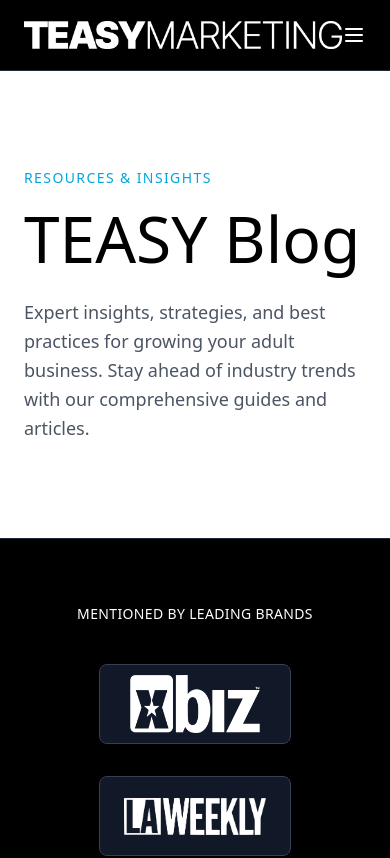
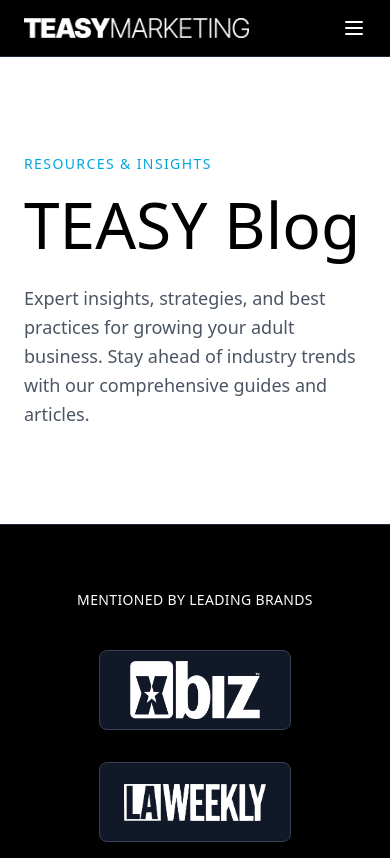
Before and after one commit to teasy-01/teasy-marketing, a React (Vite) app: page /blog in a window 390 px wide. Shown: the top 858 px of the page. Built offline with nearby package versions, Linux system fonts and the light colour scheme.

Commit message:
Change mobile logo size to 20px

```diff
--- a/components/Logo.tsx
+++ b/components/Logo.tsx
@@ -1,12 +1,12 @@
 export function Logo({ variant = 'light', className = '' }: { variant?: 'light' | 'dark'; className?: string }) {
   return (
     <div
-      className={className || "h-[38px] sm:h-[38px] md:h-[29px] lg:h-[20px] flex items-center min-h-[38px] sm:min-h-[38px] md:min-h-[29px] lg:min-h-[20px]"}
+      className={className || "h-[20px] sm:h-[20px] md:h-[29px] lg:h-[20px] flex items-center min-h-[20px] sm:min-h-[20px] md:min-h-[29px] lg:min-h-[20px]"}
     >
       <img
         src="/media/teasy-marketing-logo.png"
         alt="TEASY Marketing"
-        className="h-full w-auto object-contain max-h-[38px] sm:max-h-[38px] md:max-h-[29px] lg:max-h-[20px]"
+        className="h-full w-auto object-contain max-h-[20px] sm:max-h-[20px] md:max-h-[29px] lg:max-h-[20px]"
         loading="eager"
         width="120"
         height="32"
--- a/index.html
+++ b/index.html
@@ -18,16 +18,16 @@
       nav img[alt="TEASY Marketing"],
       nav a[href="/"] img,
       nav a[href="/"] > div > img {
-        max-height: 38px !important;
-        height: 38px !important;
+        max-height: 20px !important;
+        height: 20px !important;
         width: auto !important;
         object-fit: contain !important;
       }
       nav > div > div:first-child > a,
       nav > div > div:first-child > div {
-        height: 38px !important;
-        min-height: 38px !important;
-        max-height: 38px !important;
+        height: 20px !important;
+        min-height: 20px !important;
+        max-height: 20px !important;
         display: flex !important;
         align-items: center !important;
       }
```
